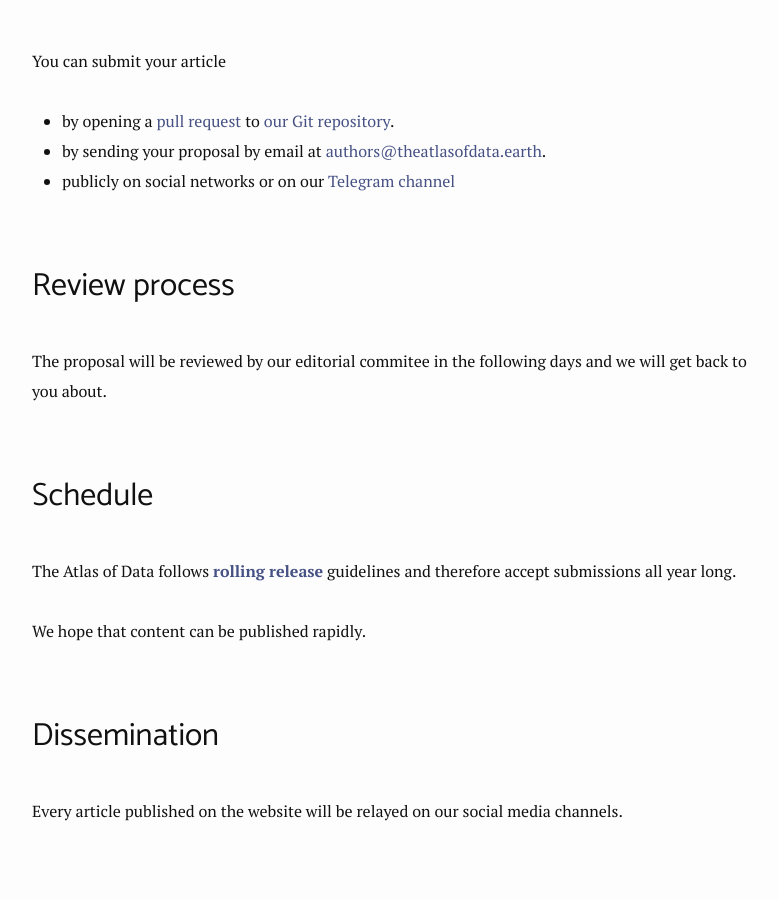
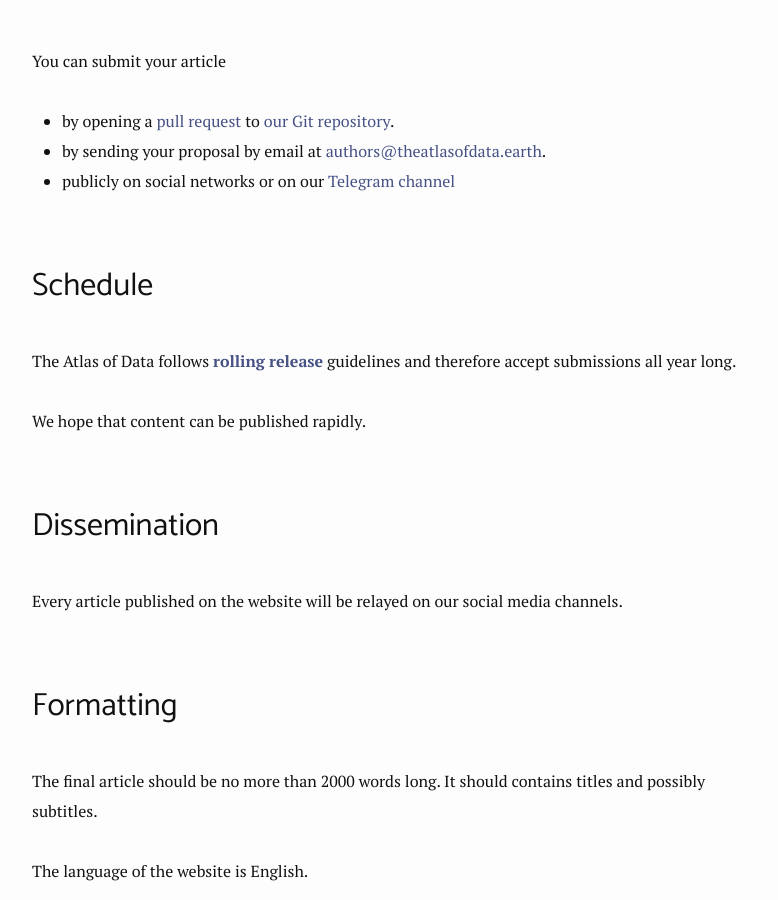
Before and after one commit to atlasofdata/atlasofdata.github.io, a Jekyll site: the page built from authors.md, in a window 1280 px wide and 900 px high, scrolled down 836 px. Shown: the whole window, without its empty margins (238-1016 px from the left). Built offline with Jekyll 4.4.1, drawn with Linux system fonts in a browser that asks for light colours.

Commit message:
Update authors.md

```diff
--- a/authors.md
+++ b/authors.md
@@ -31,10 +31,6 @@ You can submit your article
 - by sending your proposal by email at [authors@theatlasofdata.earth](mailyo:authors@theatlasofdata.earth).
 - publicly on social networks or on our [Telegram channel](https://t.me/atlasof data)
 
-## Review process
-
-The proposal will be reviewed by our editorial commitee in the following days and we will get back to you about.
-
 ## Schedule
 
 The Atlas of Data follows [rolling release](https://en.wikipedia.org/wiki/Rolling_release) guidelines and therefore accept submissions all year long.
```
